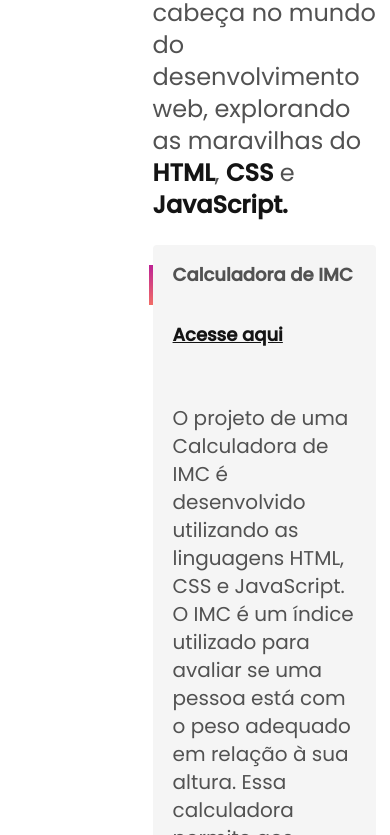
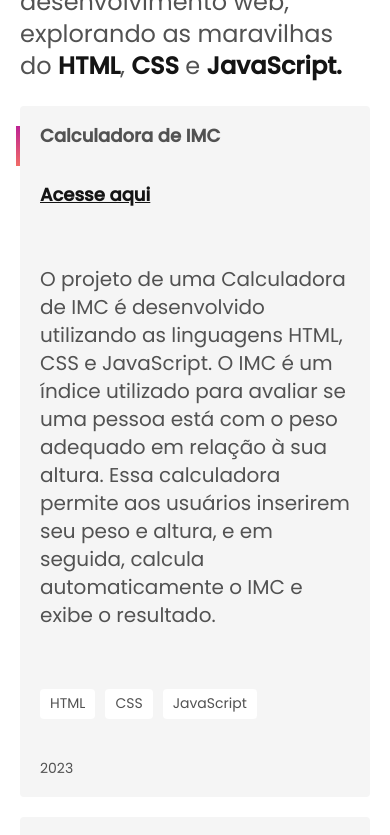
Before and after one commit to livianna91/PortfolioCurso, a plain HTML site: page index.html in a window 390 px wide. Shown: the part 1165-2000 px from the top of the page. Drawn offline with Linux system fonts and the light colour scheme.

Commit message:
Update projetos.css

```diff
--- a/css/projetos.css
+++ b/css/projetos.css
@@ -94,6 +94,7 @@
   .plan {
     grid-template-columns: 1fr;
     gap: 40px;
+    justify-content: center;
 
   }
   .projetos .subtitulo {
@@ -111,8 +112,16 @@
 }
 
 @media (max-width:400px) {
-.plan {
-  grid-template-columns: 1fr;
-}
+
+  .projetos {
+    grid-template-columns: 1fr;
+  }
+
+  .subtitulo {
+
+    font-size: 3rem;
+    text-transform: capitalize;
+    word-break: initial;
+  }
 
 }
```
